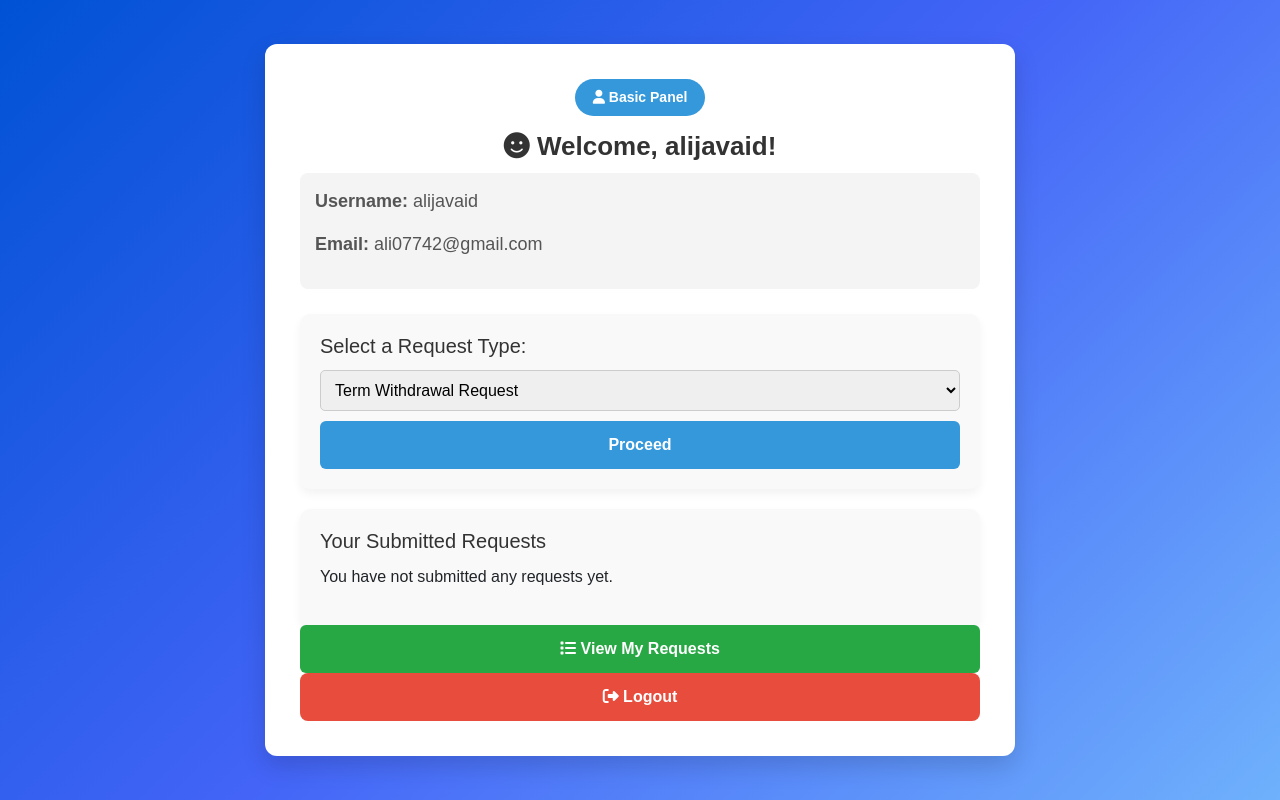
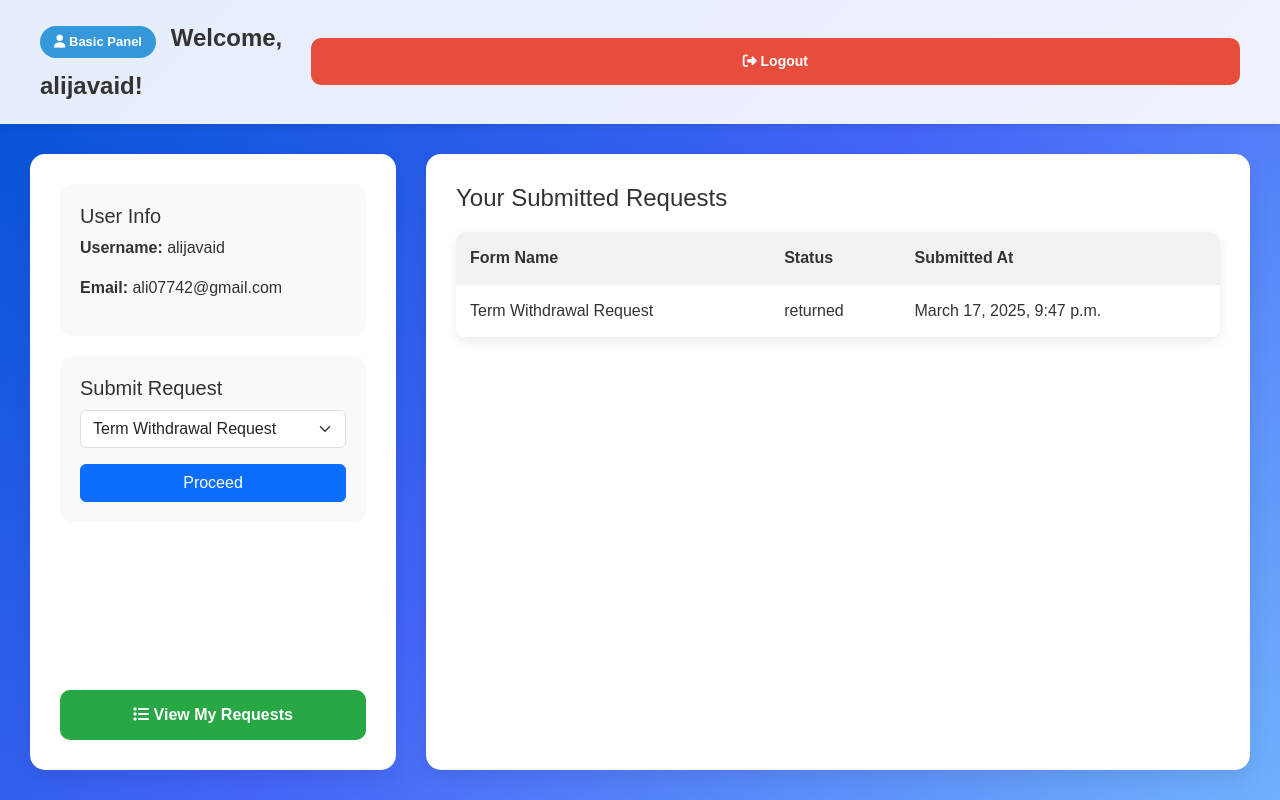
Before and after one commit to alijavaidistar/WhiteRock, a Django app: page /basic/ in a window 1280 px wide. Run offline with Django 5.2, Linux system fonts and the light colour scheme; a user stored in the database is signed in; data comes from the database, SQL or seed files in the repository; both versions use the stored data as it was after the commit; some libraries are stand-ins or nearby versions.

Commit message:
added - request list on homepage as well

```diff
--- a/accounts/templates/accounts/basic_home.html
+++ b/accounts/templates/accounts/basic_home.html
@@ -1,3 +1,4 @@
+<!--
 <!DOCTYPE html>
 <html lang="en">
 <head>
@@ -179,17 +180,17 @@
 <body>
 
     <div class="dashboard-container">
-        <!-- User Badge -->
+
         <span class="user-badge"><i class="fas fa-user"></i> Basic Panel</span>
         <h2><i class="fas fa-smile"></i> Welcome, {{ user.username }}!</h2>
 
-        <!-- User Info -->
+
         <div class="user-info">
             <p><strong>Username:</strong> {{ user.username }}</p>
             <p><strong>Email:</strong> {{ user.email }}</p>
         </div>
 
-        <!-- Request Submission -->
+
         <div class="request-container">
             <h3>Select a Request Type:</h3>
             <form action="{% url 'submit_request' %}" method="get">
@@ -203,7 +204,7 @@
             </form>
         </div>
 
-        <!-- Request Tracking Table -->
+
         <div class="request-container">
             <h3>Your Submitted Requests</h3>
             {% if requests %}
@@ -226,12 +227,241 @@
             {% endif %}
         </div>
 
-        <!-- View Requests Button -->
+
         <a href="{% url 'request_list' %}" class="btn-view"><i class="fas fa-list"></i> View My Requests</a>
 
-        <!-- Logout Button -->
+
         <a href="{% url 'logout' %}" class="btn-logout"><i class="fas fa-sign-out-alt"></i> Logout</a>
     </div>
 
 </body>
 </html>
+-->
+
+
+
+
+
+
+<!DOCTYPE html>
+<html lang="en">
+<head>
+  <meta charset="UTF-8" />
+  <meta name="viewport" content="width=device-width, initial-scale=1.0"/>
+  <title>User Dashboard</title>
+  <link href="https://cdn.jsdelivr.net/npm/bootstrap@5.3.0/dist/css/bootstrap.min.css" rel="stylesheet"/>
+  <script src="https://kit.fontawesome.com/a076d05399.js" crossorigin="anonymous"></script>
+
+  <style>
+    * {
+      box-sizing: border-box;
+    }
+
+    html, body {
+      height: 100%;
+      margin: 0;
+      font-family: 'Poppins', sans-serif;
+      background: linear-gradient(135deg, #0052D4, #4364F7, #6FB1FC);
+      color: #333;
+    }
+
+    .full-dashboard {
+      display: flex;
+      flex-direction: column;
+      height: 100vh;
+      overflow: hidden;
+    }
+
+    .header {
+      background-color: rgba(255, 255, 255, 0.9);
+      padding: 20px 40px;
+      font-size: 24px;
+      font-weight: 600;
+      box-shadow: 0 2px 8px rgba(0,0,0,0.1);
+      display: flex;
+      align-items: center;
+      justify-content: space-between;
+    }
+
+    .main-content {
+      flex: 1;
+      display: flex;
+      padding: 30px;
+      gap: 30px;
+      overflow: auto;
+    }
+
+    .left-panel, .right-panel {
+      background-color: #fff;
+      border-radius: 15px;
+      padding: 30px;
+      box-shadow: 0 8px 20px rgba(0,0,0,0.08);
+      height: 100%;
+      overflow-y: auto;
+    }
+
+    .left-panel {
+      width: 30%;
+      min-width: 300px;
+      display: flex;
+      flex-direction: column;
+      gap: 20px;
+    }
+
+    .right-panel {
+      flex: 1;
+    }
+
+    .user-badge {
+      background: #3498db;
+      color: white;
+      padding: 6px 14px;
+      border-radius: 20px;
+      font-size: 13px;
+      font-weight: 600;
+      display: inline-block;
+      margin-bottom: 10px;
+    }
+
+    .user-info-box, .request-form-box {
+      background-color: #f8f9fa;
+      padding: 20px;
+      border-radius: 12px;
+    }
+
+    .request-form-box select, .request-form-box button {
+      margin-top: 10px;
+    }
+
+    .btn-view, .btn-logout {
+      padding: 12px;
+      font-weight: bold;
+      border-radius: 10px;
+      width: 100%;
+    }
+
+    .btn-view {
+      background-color: #28a745;
+      color: white;
+    }
+
+    .btn-view:hover {
+      background-color: #218838;
+    }
+
+    .btn-logout {
+      background-color: #e74c3c;
+      color: white;
+    }
+
+    .btn-logout:hover {
+      background-color: #c0392b;
+    }
+
+    table {
+      width: 100%;
+      border-collapse: collapse;
+      margin-top: 20px;
+      background: #fff;
+      border-radius: 10px;
+      overflow: hidden;
+      box-shadow: 0 4px 12px rgba(0, 0, 0, 0.08);
+    }
+
+    th, td {
+      padding: 14px;
+      text-align: left;
+      border-bottom: 1px solid #eee;
+    }
+
+    th {
+      background-color: #f2f2f2;
+      font-weight: bold;
+    }
+
+    @media screen and (max-width: 992px) {
+      .main-content {
+        flex-direction: column;
+        padding: 20px;
+      }
+
+      .left-panel {
+        width: 100%;
+      }
+    }
+  </style>
+</head>
+<body>
+
+<div class="full-dashboard">
+
+  <!-- Header -->
+  <div class="header">
+    <div>
+      <span class="user-badge"><i class="fas fa-user"></i> Basic Panel</span>
+      <span class="ms-2">Welcome, {{ user.username }}!</span>
+    </div>
+    <a href="{% url 'logout' %}" class="btn btn-logout btn-sm"><i class="fas fa-sign-out-alt"></i> Logout</a>
+  </div>
+
+  <!-- Main Content Area -->
+  <div class="main-content">
+
+    <!-- Left Panel -->
+    <div class="left-panel">
+      <!-- User Info -->
+      <div class="user-info-box">
+        <h5>User Info</h5>
+        <p><strong>Username:</strong> {{ user.username }}</p>
+        <p><strong>Email:</strong> {{ user.email }}</p>
+      </div>
+
+      <!-- Request Form -->
+      <div class="request-form-box">
+        <h5>Submit Request</h5>
+        <form action="{% url 'submit_request' %}" method="get">
+          <select class="form-select" name="form_name">
+            <option value="Term Withdrawal Request">Term Withdrawal Request</option>
+            <option value="Veteran Benefits">Submit Veteran Benefits Request</option>
+            <option value="RCE Exam Evaluation">RCE Exam Evaluation</option>
+            <option value="Special Request Options">Special Request Options</option>
+          </select>
+          <button type="submit" class="btn btn-primary w-100 mt-3">Proceed</button>
+        </form>
+      </div>
+
+      <!-- View My Requests Button -->
+      <a href="{% url 'request_list' %}" class="btn btn-view mt-auto"><i class="fas fa-list"></i> View My Requests</a>
+    </div>
+
+    <!-- Right Panel: Submitted Requests -->
+    <div class="right-panel">
+      <h4>Your Submitted Requests</h4>
+      {% if requests %}
+        <table>
+          <thead>
+          <tr>
+            <th>Form Name</th>
+            <th>Status</th>
+            <th>Submitted At</th>
+          </tr>
+          </thead>
+          <tbody>
+          {% for req in requests %}
+            <tr>
+              <td>{{ req.form_name }}</td>
+              <td>{{ req.status }}</td>
+              <td>{{ req.submitted_at }}</td>
+            </tr>
+          {% endfor %}
+          </tbody>
+        </table>
+      {% else %}
+        <p class="text-muted mt-3">You have not submitted any requests yet.</p>
+      {% endif %}
+    </div>
+  </div>
+</div>
+
+</body>
+</html>
--- a/accounts/views.py
+++ b/accounts/views.py
@@ -134,8 +134,13 @@ def logout_view(request):
 # The @login_required decorator ensures that the user is authenticated before accessing this view
 @login_required
 def basic_home(request):
+    from approval_system.models import Request
+    # Get user's submitted requests
+    user_requests = Request.objects.filter(user=request.user).order_by('-submitted_at')
+
+
     # Renders the basic home page for authenticated users
-    return render(request, 'accounts/basic_home.html', {'user': request.user})
+    return render(request, 'accounts/basic_home.html', {'user': request.user,'requests': user_requests,})
 
 # The @login_required decorator ensures that the user is authenticated before accessing this view
 @login_required
```
Also changed, not shown: db.sqlite3.
